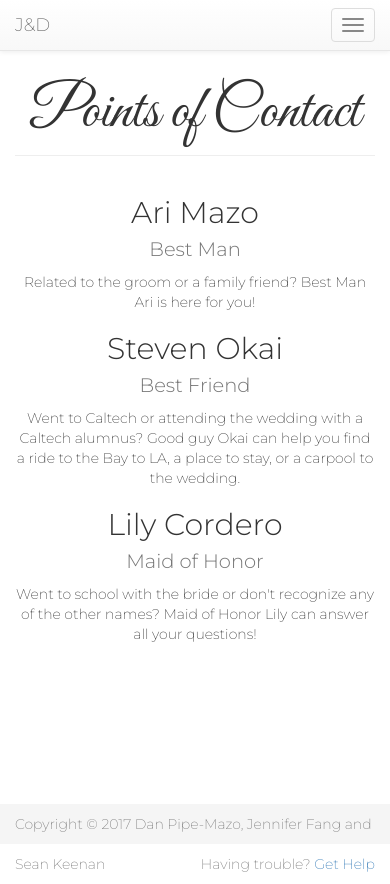
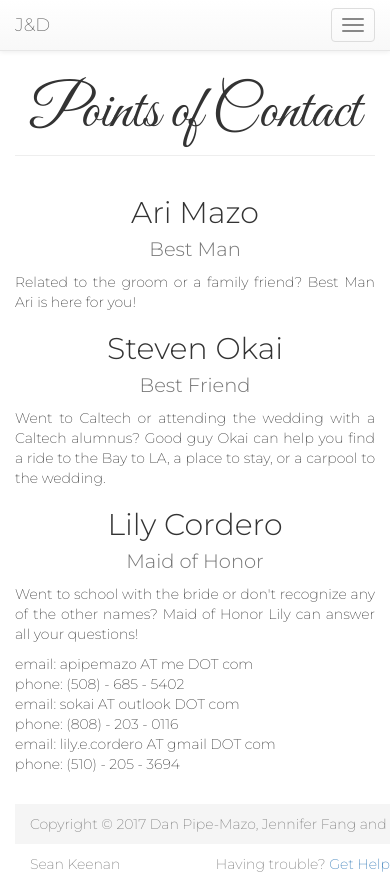
Before and after one commit to dpipemazo/wedsite, a Django app: page /contact in a window 390 px wide. Run offline with Django 3.2, Linux system fonts and the light colour scheme; some libraries are stand-ins or nearby versions; some web fonts are replaced.

Commit message:
Contact: page updates for style and info
Adds in emails and phone numbers. Also fixes issue with mailto
for Sara's gift donations.

```diff
--- a/wedding/templates/wedding/pages/contact.html
+++ b/wedding/templates/wedding/pages/contact.html
@@ -6,21 +6,21 @@ Contact
 {% endblock %}
 
 {% block content %}
-<div id="contact" class="container-fluid text-center page-container">
-  <h1 class="header-text page-header">Points of Contact</h1>
+<div id="contact" class="container-fluid base-font page-container">
+  <h1 class="page-header text-center">Points of Contact</h1>
 
   <!-- Row with wedding map and venue info -->
   <div class="row">
-    <div class="col-sm-4 base-font text-center">
-      <h2>Ari Mazo<br>
+    <div class="col-sm-4 text-justify">
+      <h2 class="text-center">Ari Mazo<br>
         <small class="text-muted">Best Man</small>
       </h2>
       <p>
         Related to the groom or a family friend? Best Man Ari is here for you!
       </p>
     </div>
-    <div class="col-sm-4 base-font text-center">
-      <h2>Steven Okai<br>
+    <div class="col-sm-4 text-justify">
+      <h2 class="text-center">Steven Okai<br>
         <small class="text-muted">Best Friend</small>
       </h2>
       <p>
@@ -29,8 +29,8 @@ Contact
         to stay, or a carpool to the wedding.
       </p>
     </div>
-    <div class="col-sm-4 base-font text-center">
-      <h2>Lily Cordero<br>
+    <div class="col-sm-4 text-justify">
+      <h2 class="text-center">Lily Cordero<br>
         <small class="text-muted">Maid of Honor</small>
       </h2>
       <p>
@@ -39,5 +39,18 @@ Contact
       </p>
     </div>
   </div>
+  <div class="row">
+    <div class="col-sm-4 text-justify">
+        email: apipemazo AT me DOT com <br>
+        phone: (508) - 685 - 5402
+    </div>
+    <div class="col-sm-4 text-justify">
+        email: sokai AT outlook DOT com <br>
+        phone: (808) - 203 - 0116
+    </div>
+    <div class="col-sm-4 text-justify">
+        email: lily.e.cordero AT gmail DOT com <br>
+        phone: (510) - 205 - 3694
+    </div>
 </div>
 {% endblock %}
--- a/wedding/templates/wedding/pages/gifts.html
+++ b/wedding/templates/wedding/pages/gifts.html
@@ -38,7 +38,7 @@ Gifts
     <div class="col-sm-6 base-font text-justify">
       <h2 class=text-center>Donations</h2>
         <p>
-        Dan's sister Sara is currently serving in the Peace Corps in Georgia. She's helping to organize a campaign, "I Believe in Santa Claus", which provides gifts for Georgian children around the holidays. Gifts can range from new books or dolls to new bikes. The value of the gifts are about $5-$40. Please consider also making a donation to this great cause as a part of your gift. The deadline for donations is December 15, 2017. Please send Sara an email at <a href="mailto:someone@example.com?Subject=Gift%20Donation" target="_top">sara.pipemazo AT gmail DOT com</a> to coordinate the best way to donate.
+        Dan's sister Sara is currently serving in the Peace Corps in Georgia. She's helping to organize a campaign, "I Believe in Santa Claus", which provides gifts for Georgian children around the holidays. Gifts can range from new books or dolls to new bikes. The value of the gifts are about $5-$40. Please consider also making a donation to this great cause as a part of your gift. The deadline for donations is December 15, 2017. Please send Sara an email at <a href="mailto:sara.pipemazo@gmail.com?Subject=Gift%20Donation" target="_top">sara.pipemazo AT gmail DOT com</a> to coordinate the best way to donate.
       </p>
     </div>
     <div class="col-sm-6 base-font text-center">
```
